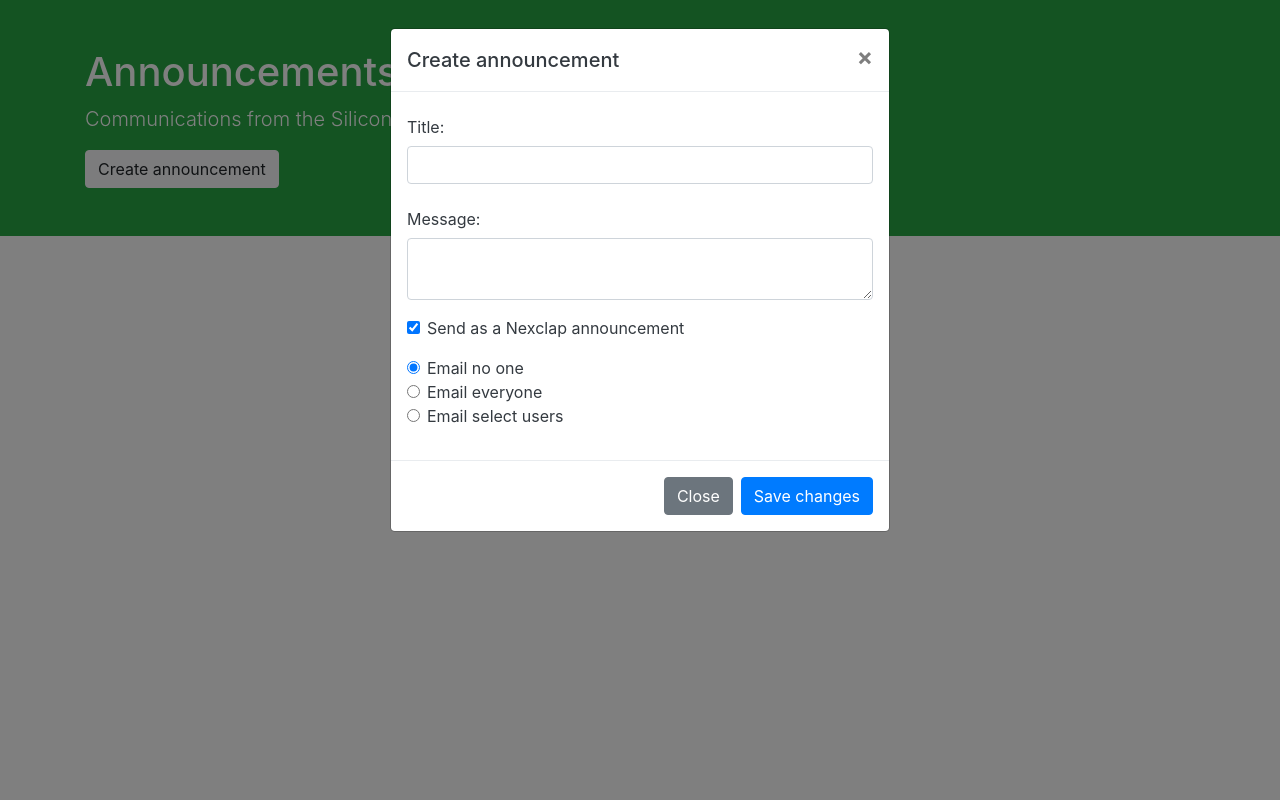
After one commit to LJmeteor/product-page, a Flask app: page /announcements in a window 1280 px wide, after a click on "Create announcement". The commit adds this page. Run offline with Flask 2, Linux system fonts and the light colour scheme; data that the repository does not hold is empty; some libraries are stand-ins or nearby versions.

Commit message:
modified

```diff
--- a/app.py
+++ b/app.py
@@ -2,11 +2,12 @@
 import os
 from flask import Flask, render_template, request, url_for, redirect
 from flask_sqlalchemy import SQLAlchemy
+from sqlalchemy.sql import and_
 from flask_migrate import Migrate
 from sqlalchemy.sql import func
 from datetime import datetime
 from flask_mail import Mail, Message
-from flask_socketio import SocketIO, send
+from flask_socketio import SocketIO, send, emit, join_room, leave_room
 
 
 app = Flask(__name__)
@@ -35,6 +36,7 @@ class User(db.Model):
     categoryuse = db.Column(db.String(100), default="individual")
     date = db.Column(db.DateTime, nullable=False, default=datetime.now)
     urlid = db.Column(db.String(64), index = True, unique = True, nullable = True)
+    job_status= db.Column(db.String(400), nullable=False)
     following = db.relationship(
         'User', lambda: user_following,
         primaryjoin=lambda: User.id == user_following.c.user_id,
@@ -43,6 +45,7 @@ class User(db.Model):
     )
     products=db.relationship("Product")
     announcements=db.relationship("Announcement")
+    jobs=db.relationship("Job")
 
     def __init__(self, id,urlid,username,followers=[]):
         self.id=id
@@ -81,6 +84,23 @@ class Announcement(db.Model):
         self.category=category
     def __repr__(self):
         return f"Announcement Id: {self.id} --- Date: {self.date} --- Title: {self.title}"
+
+
+class Job(db.Model):
+    id = db.Column(db.Integer, primary_key=True)
+    user_id = db.Column(db.String(64), db.ForeignKey('users.urlid'))
+    date = db.Column(db.DateTime, nullable=False, default=datetime.now)
+    category = db.Column(db.String(400), nullable=False)
+    jb_desc = db.Column(db.Text, nullable=False)
+    title=db.Column(db.String(400), nullable=False)
+    def __init__(self, id,title, jb_desc,category):
+        self.id =id
+        self.title = title
+        self.jb_desc = jb_desc
+        self.category=category
+    def __repr__(self):
+        return f"Job Id: {self.id} --- Date: {self.date} --- Title: {self.title}"
+
 ## this will create an association table called user_following
 user_following = db.Table(
     'user_following', db.metadata,
@@ -98,24 +118,15 @@ def home():
 @app.route("/do")
 def do():
     db.create_all()
-    tom=User(1,"1","tom")
-    flask=User(2,"2","flask")
-    off=User(3,"3","off")
-    PS=User(4,"4","PS")
-    sub=User(5,"5","sub")
-    qew=User(6,"6","qew")
-    Jan=User(7,"7","Jan")
-    db.session.add(tom)
-    db.session.commit()
-    db.session.add(flask)
-    db.session.commit()
-    db.session.add(off)
-    db.session.commit()
-    db.session.add(PS)
-    db.session.commit()
-    db.session.add(sub)
-    db.session.commit()
-    db.session.add(qew)
+    j1=Job(1,"SDE-Backend","this is the job description for backend","Hiring")
+    j2=Job(2,"SDE-Frontend","this is the job decsription for frontend","Onboarding")
+    j3=Job(3,"Data Analyst","this is the job decsription forData Analyst","Hiring")
+    j4=Job(4,"UI design","this is the job decsription for UI design","Awaiting")
+    company1=User.query.filter_by(id=100).first()
+    company1.jobs.append(j1)
+    company1.jobs.append(j2)
+    company1.jobs.append(j3)
+    company1.jobs.append(j4)
     db.session.commit()
     # result=db.session.add_all([tom, flask, off,PS,sub,qew,Jan])
     return "sucess"
@@ -214,11 +225,11 @@ def sendEmail():
     return "success"
 
 
-def send_email_campaign(user, body):
-    msg = Message('New Campagin',
+def send_email_campaign(email, announcment):
+    msg = Message(announcment.title,
                   sender='nexclap_support@nexclap.com',
-                  recipients=[user.email])
-    msg.body = body
+                  recipients=[email])
+    msg.body = announcment.text
     mail.send(msg)
 
 @app.route('/chatroom')
@@ -237,6 +248,46 @@ def test():
     return  render_template ("email_campaign.html")
 
 
+
+@app.route('/announcements',methods=['GET','POST'])
+def test1():
+    if request.method=="POST":
+        title = request.form.get('title')
+        message = request.form.get('message')
+        default_nexclap = request.form.get('default_nexclap')
+        emailPreferenceRadio = request.form.get('emailPreferenceRadio')
+        a1 = Announcement(106,title,text=message,category="Hiring")
+        if default_nexclap=="nexclap":
+            user=User.query.filter_by(id=100).first()
+            user.announcements.append(a1)
+            db.session.add(user)
+            db.session.commit()
+        selected_emails=""
+        if emailPreferenceRadio=="email-select":
+            selected_emails=request.form.get('selected-emails')
+            emailList=selected_emails.split(',')
+            for email in emailList:
+                send_email_campaign(email,a1)
+        elif emailPreferenceRadio=="email-all":
+            userList= User.query.filter_by(categoryuse="individual").order_by(User.date.desc()).all()
+            for user in userList:
+                send_email_campaign(user.email,a1)
+
+        return "1"
+    else:
+        announcements=Announcement.query.order_by(Announcement.date.desc()).all()
+    return render_template("announcements.html",announcements=announcements)
+
+@app.route('/queryJob')
+def queryJob():
+    # get company id and its job_status to query the jobs
+    target_id=request.args.get("id")
+    user=User.query.filter_by(id=target_id).first()
+    job_status=request.args.get("job_status")
+    jobList=Job.query.filter(and_(Job.category==job_status,Job.user_id==target_id))
+    return render_template("test.html",jobList=jobList)
+
+
 @app.template_filter("dateformat")
 def dateformat(value, format="%Y-%m-%d"):
     return value.strftime(format)
@@ -244,9 +295,22 @@ def dateformat(value, format="%Y-%m-%d"):
 @socketio.on('message')
 def handleMessage(msg):
     print('Message:'+ msg)
-    send(msg,broadcast=True)
+    # send(msg,broadcast=True)
 
+@socketio.event
+def joinRoom(message):
+    print(message)
+    join_room(message['room'])
+    emit("roomJoined", {
+        "user": request.sid,
+        "room" : message['room']
+    }, to=message['room'])
 
+@socketio.event
+def leaveRoom(message):
+    emit('roomLeftPersonal', {'room':message['room'], 'user':request.sid})
+    leave_room(message['room'])
+    emit('roomLeft', {'room': message['room'], 'user': request.sid}, to = message['room'])
 
 if __name__=='__main__':
     socketio.run(app)
--- /dev/null
+++ b/templates/announcements.html
@@ -0,0 +1,166 @@
+<!DOCTYPE html>
+<html lang="en" dir="ltr">
+
+<head>
+    <meta charset="utf-8">
+    <title>Nexclap</title>
+    <meta charset="UTF-8">
+    <link rel="icon" type="image/ico"
+        href="https://storage.googleapis.com/nexclap-234019.appspot.com/Images%2F66016definedlogo.png" />
+    <link rel="stylesheet" href="https://maxcdn.bootstrapcdn.com/bootstrap/4.0.0/css/bootstrap.min.css"
+        integrity="sha384-Gn5384xqQ1aoWXA+058RXPxPg6fy4IWvTNh0E263XmFcJlSAwiGgFAW/dAiS6JXm" crossorigin="anonymous">
+<!--
+    <script src="https://code.jquery.com/jquery-3.2.1.slim.min.js"
+        integrity="sha384-KJ3o2DKtIkvYIK3UENzmM7KCkRr/rE9/Qpg6aAZGJwFDMVNA/GpGFF93hXpG5KkN"
+        crossorigin="anonymous"></script> -->
+        <script src="https://ajax.googleapis.com/ajax/libs/jquery/3.2.1/jquery.min.js"></script>
+    <script src="https://cdnjs.cloudflare.com/ajax/libs/popper.js/1.12.9/umd/popper.min.js"
+        integrity="sha384-ApNbgh9B+Y1QKtv3Rn7W3mgPxhU9K/ScQsAP7hUibX39j7fakFPskvXusvfa0b4Q"
+        crossorigin="anonymous"></script>
+    <script src="https://maxcdn.bootstrapcdn.com/bootstrap/4.0.0/js/bootstrap.min.js"
+        integrity="sha384-JZR6Spejh4U02d8jOt6vLEHfe/JQGiRRSQQxSfFWpi1MquVdAyjUar5+76PVCmYl"
+        crossorigin="anonymous"></script>
+    <script src="https://cdnjs.cloudflare.com/ajax/libs/ace/1.4.2/ace.js" type="text/javascript"
+        charset="utf-8"></script>
+
+    <style type="text/css" media="screen">
+        a:hover {
+            text-decoration: none
+        }
+    </style>
+</head>
+
+<body>
+    <script type="text/javascript">
+    function submit(){
+        var flag=confirm('confirm the submission?');
+        $.ajax({
+            method:"post",
+            data:$('#form_table').serialize(),
+            url:"{{url_for('test1')}}",
+            success:function(data){
+                if(data==1){
+                    alert("success!!!!!")
+                    window.parent.location.reload();
+                }
+            }
+        })
+
+    }
+
+
+
+
+    </script>
+    <link rel="stylesheet" href="https://use.fontawesome.com/releases/v5.8.1/css/all.css">
+    <div class="center">
+        <section class="py-5 bg-success text-white mb-4">
+            <div class="container">
+                <div>
+                    <h1>Announcements</h1>
+                    <p class="lead">Communications from the Siliconvalley4u team</p>
+
+                    <button type="button" class="btn btn-light" data-toggle="modal" data-target="#exampleModal">
+                        Create announcement
+                    </button>
+
+                    <div class=" text-dark ">
+                        <!-- Modal -->
+                        <div class="modal fade" id="exampleModal" tabindex="-1" role="dialog" aria-labelledby="exampleModalLabel" aria-hidden="true">
+                            <div class="modal-dialog" role="document">
+                            <div class="modal-content">
+                                <div class="modal-header">
+                                <h5 class="modal-title" id="exampleModalLabel">Create announcement</h5>
+                                <button type="button" class="close" data-dismiss="modal" aria-label="Close">
+                                    <span aria-hidden="true">&times;</span>
+                                </button>
+                                </div>
+                                <div class="modal-body">
+                                    <form id="form_table">
+                                        <div class="form-group">
+                                          <label for="title" class="col-form-label">Title:</label>
+                                          <input type="text" class="form-control" id="title" name="title">
+                                        </div>
+                                        <div class="form-group">
+                                          <label for="message" class="col-form-label">Message:</label>
+                                          <textarea class="form-control" id="message" name="message"></textarea>
+                                        </div>
+                                        <div class="form-group">
+                                            <div class="form-check">
+                                                <input class="form-check-input" type="checkbox" name="default_nexclap" value="nexclap" id="flexCheckChecked" checked>
+                                                <label class="form-check-label" for="flexCheckChecked">
+                                                Send as a Nexclap announcement
+                                                </label>
+                                            </div>
+                                        </div>
+                                        <div class="form-group">
+                                            <div class="form-check">
+                                                <input class="form-check-input" type="radio" name="emailPreferenceRadio" id="email-none" value="email-none" checked>
+                                                <label class="form-check-label" for="email-none">
+                                                Email no one
+                                                </label>
+                                            </div>
+                                            <div class="form-check">
+                                                <input class="form-check-input" type="radio" name="emailPreferenceRadio" id="email-all" value="email-all">
+                                                <label class="form-check-label" for="email-all">
+                                                Email everyone
+                                                </label>
+                                            </div>
+                                            <div class="form-check">
+                                                <input class="form-check-input" type="radio" name="emailPreferenceRadio" id="email-select" value="email-select">
+                                                <label class="form-check-label" for="email-select">
+                                                Email select users
+                                                </label>
+                                            </div>
+                                        </div>
+                                        <div class="form-group" id="email-recipients" style="display: none;">
+                                            <label for="recipients" class="col-form-label">Recipients:</label>
+                                            <input type="text" class="form-control" id="recipients" name="selected-emails",placeholder="Enter emails, comma seperated">
+                                        </div>
+                                    </form>
+                                </div>
+                                <div class="modal-footer">
+                                <button type="button" class="btn btn-secondary" data-dismiss="modal">Close</button>
+                                <button type="button" class="btn btn-primary" onclick="submit()">Save changes</button>
+                                </div>
+                            </div>
+                            </div>
+                        </div>
+                    </div>
+                </div>
+            </div>
+        </section>
+        <section class="py-4">
+            <div class="container">
+                <div class="d-flex flex-column">
+                    {% for announcement in announcements%}
+                    <div class="card mb-4">
+                        <h6 class="card-header">{{announcement.title}}</h6>
+                        <div class="card-body">
+                            <p class="mb-2">
+                                {{announcement.text}}
+                            </p>
+                            <p class="text-muted mb-0 fw-bold"><small>{{announcement.date|dateformat("%Y-%m-%d")}}</small></p>
+                        </div>
+                    </div>
+                    {%endfor%}
+                </div>
+        </section>
+    </div>
+</body>
+
+<script>
+
+    $('input[type=radio][name=emailPreferenceRadio]').change(function() {
+        switch ($(this).val()) {
+            case 'email-select':
+                $('#email-recipients').show()
+                break;
+            default:
+                $('#email-recipients').hide()
+                break;
+        }
+    });
+</script>
+
+</html>
--- a/templates/homefeed.html
+++ b/templates/homefeed.html
@@ -88,7 +88,7 @@
                                             <div>
                                                 <div class="">{{company.username}}</div>
                                             </div>
-                                            <span class="badge rounded-pill badge-success">Hiring</span>
+                                            <span class="badge rounded-pill badge-success">{{company.job_status}}</span>
                                         </a>
                                     </li>
                                     {%endfor%}
```
Also changed, not shown: templates/chat.html (+39 -2 lines), templates/test.html (added, +79 -0 lines).
